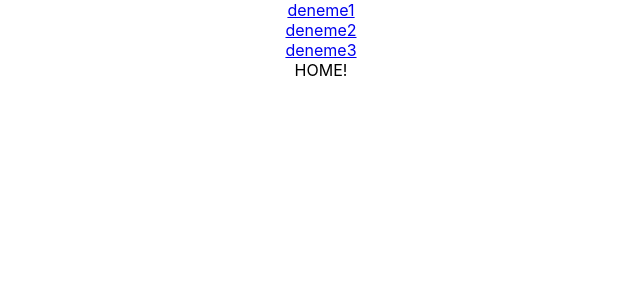
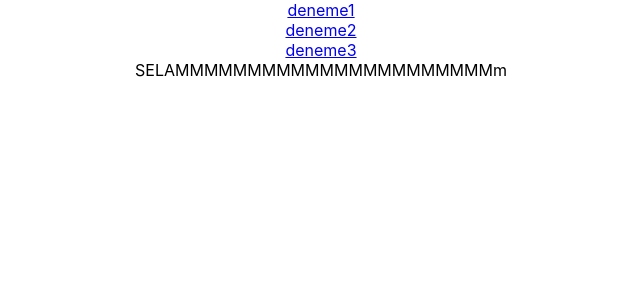
Before and after one commit to enesergun/enesergunblog, a React (Create React App) app: page / in a window 1280 px wide. Shown: the top 300 px of the page, without its empty margins (319-959 px from the left). Built offline with nearby package versions, Linux system fonts and the light colour scheme.

Commit message:
routers done. begining style

```diff
--- a/src/App.js
+++ b/src/App.js
@@ -9,7 +9,6 @@
 
 function App() {
   const [id, setId] = useState('')
-  console.log(id)
   return (
       <div className="App">
         {
--- a/src/components/Article.js
+++ b/src/components/Article.js
@@ -1,6 +1,7 @@
 import React, { useState, useEffect } from 'react';
 import MarkDown from 'markdown-to-jsx';
 import POSTS from '../posts/posts'
+import { Link } from "react-router-dom";
 
 function Article(props) {
     const file_name = `${POSTS[props.postID].file}`;
@@ -22,6 +23,7 @@
 			<MarkDown>
 				{post}
 			</MarkDown>
+            <Link to="/">Home</Link>
 		</div>
 	);
 }
--- a/src/components/BlogList.js
+++ b/src/components/BlogList.js
@@ -1,13 +1,11 @@
-import Article from './Article'
-import POSTS from '../posts/posts'
-import { Routes, Route, Outlet, Link } from "react-router-dom";
+
 
 
 function BlogList(props) {
         // <Article postID={post.id} />
     return (
         <div>
-            HOME!
+            SELAMMMMMMMMMMMMMMMMMMMMMMm
         </div>
     )
 }
```
